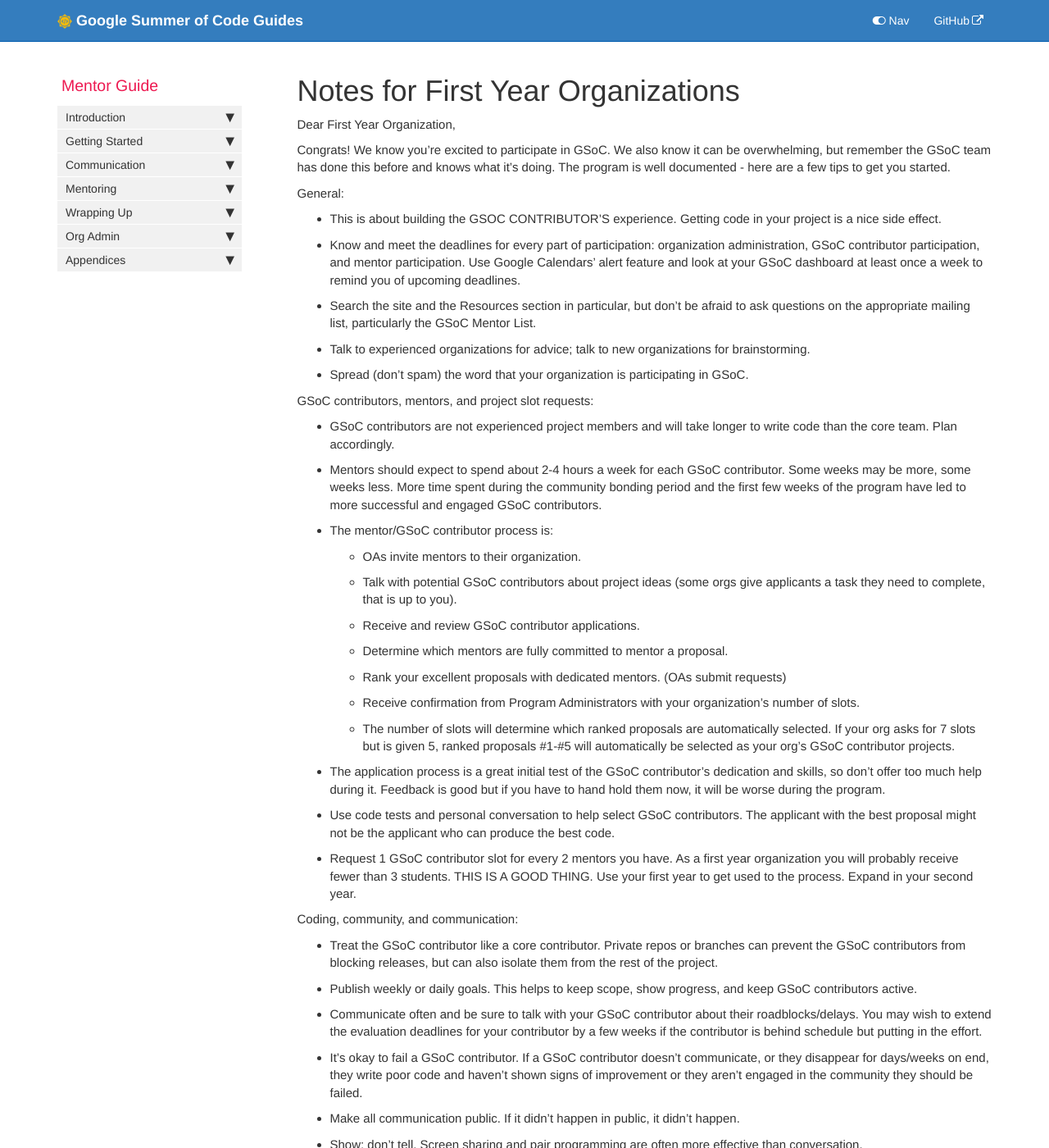
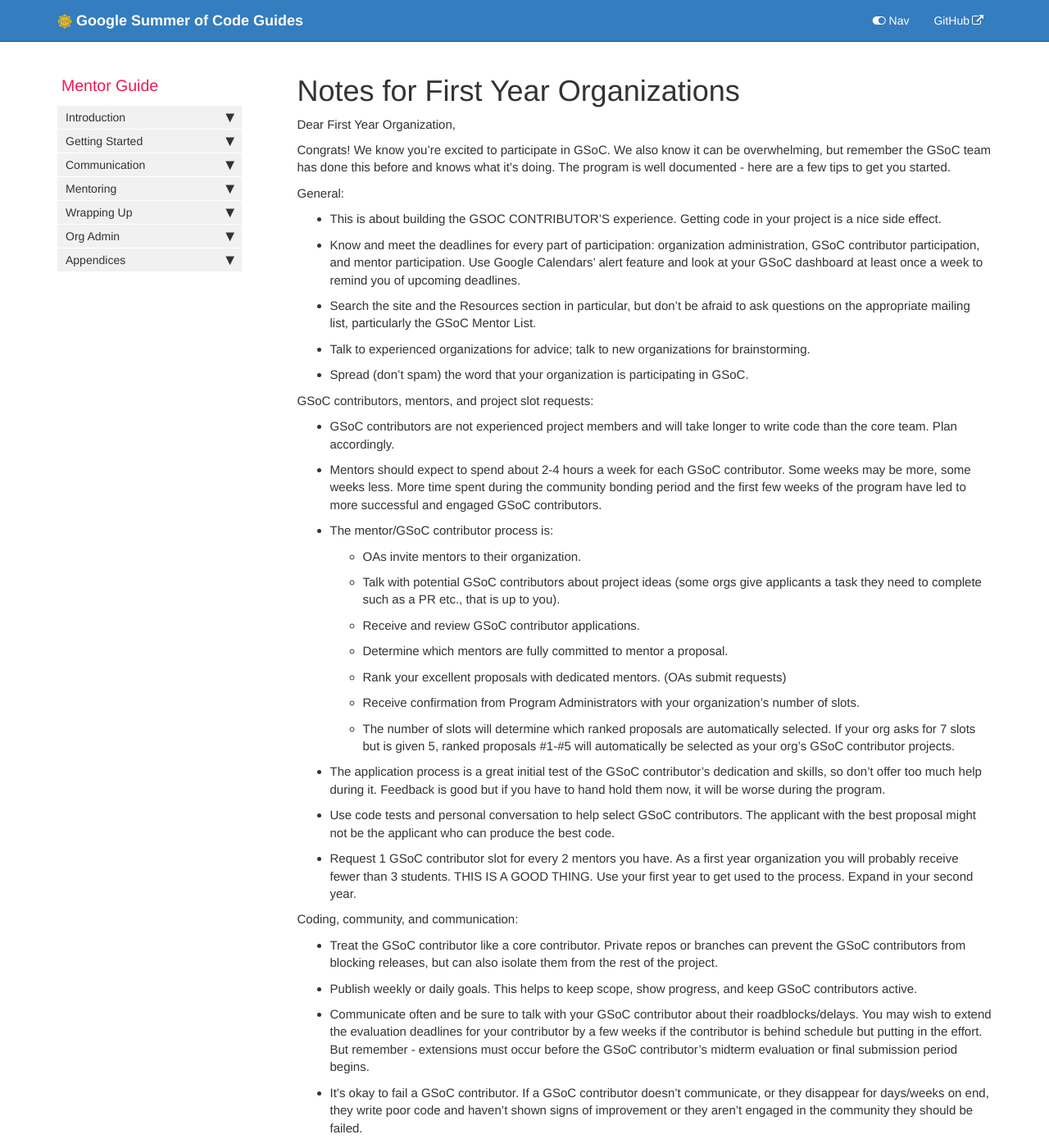
Before and after one commit to google/gsocguides, a Jekyll site: the page built from pages/mentor/02-notes_for_first_year_organizations.md, in a window 1280 px wide and 1400 px high. Shown: the whole window at 82% size. Built offline with Jekyll 4.4.1, drawn with Linux system fonts in a browser that asks for light colours.

Commit message:
Update 02-notes_for_first_year_organizations.md

```diff
--- a/pages/mentor/02-notes_for_first_year_organizations.md
+++ b/pages/mentor/02-notes_for_first_year_organizations.md
@@ -32,7 +32,7 @@ GSoC contributors, mentors, and project slot requests:
 
   * OAs invite mentors to their organization.
 
-  * Talk with potential GSoC contributors about project ideas (some orgs give applicants a task they need to complete, that is up to you).
+  * Talk with potential GSoC contributors about project ideas (some orgs give applicants a task they need to complete such as a PR etc., that is up to you).
 
   * Receive and review GSoC contributor applications.
 
@@ -56,7 +56,7 @@ Coding, community, and communication:
 
 * Publish weekly or daily goals. This helps to keep scope, show progress, and keep GSoC contributors active.
 
-* Communicate often and be sure to talk with your GSoC contributor about their roadblocks/delays. You may wish to extend the evaluation deadlines for your contributor by a few weeks if the contributor is behind schedule but putting in the effort.
+* Communicate often and be sure to talk with your GSoC contributor about their roadblocks/delays. You may wish to extend the evaluation deadlines for your contributor by a few weeks if the contributor is behind schedule but putting in the effort. But remember - extensions must occur before the GSoC contributor's midterm evaluation or final submission period begins.
 
 * It's okay to fail a GSoC contributor. If a GSoC contributor doesn't communicate, or they disappear for days/weeks on end, they write poor code and haven't shown signs of improvement or they aren't engaged in the community they should be failed.
 
```
